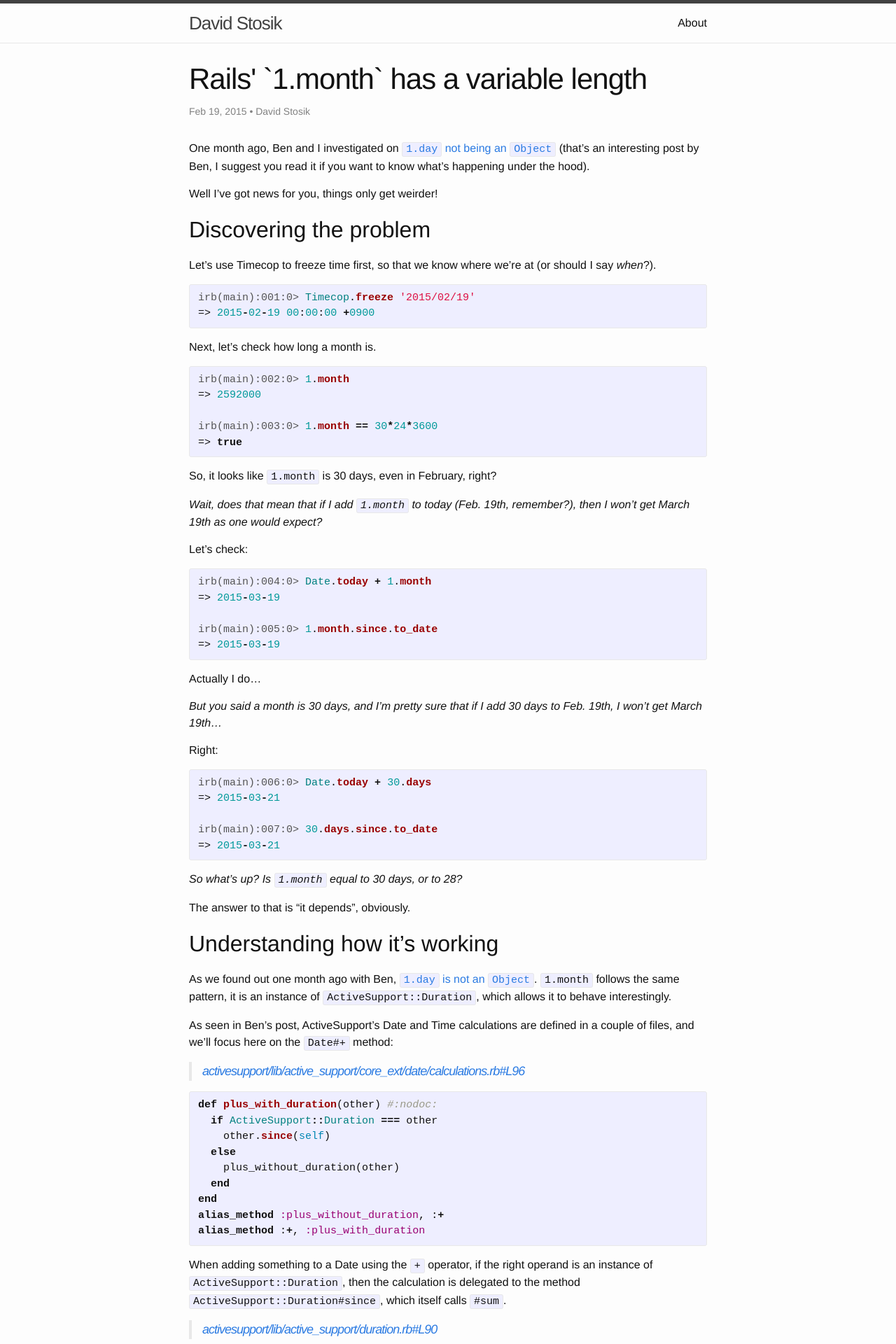
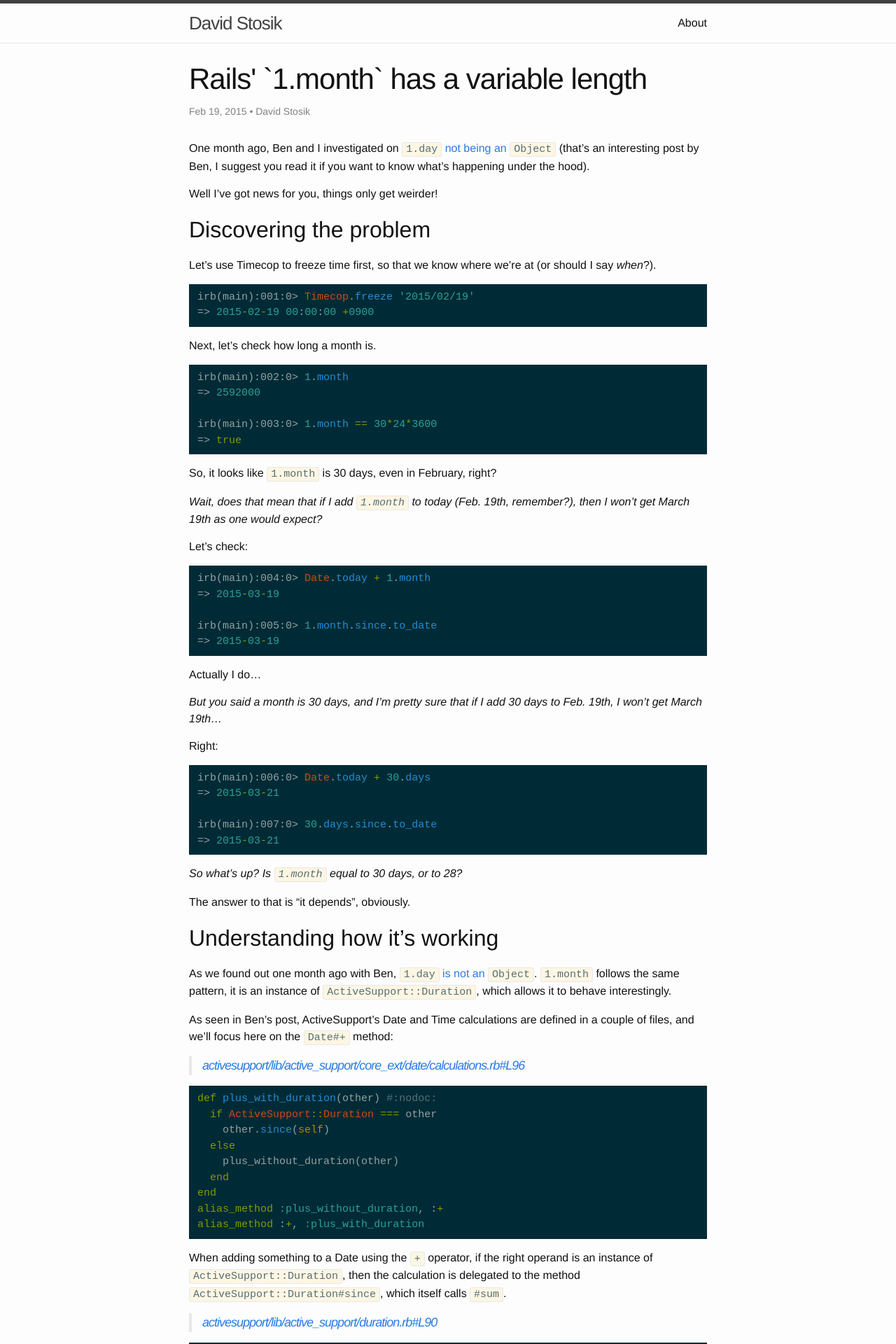
Before and after one commit to davidstosik/davidstosik.github.io, a Jekyll site: the page built from _posts/2015-02-19-rails-1month-variable-length.markdown, in a window 1280 px wide. Shown: the top 1920 px of the page at 70% size. Built offline with Jekyll 4.4.1, drawn with Linux system fonts in a browser that asks for light colours; comment, search, counter and statistics services are not loaded.

Commit message:
Customize code highlighting using Solarized stylesheets.

```diff
--- a/_posts/2015-02-19-rails-1month-variable-length.markdown
+++ b/_posts/2015-02-19-rails-1month-variable-length.markdown
@@ -5,7 +5,7 @@
 ---
 
 One month ago, Ben and I investigated on [`1.day` not being an `Object`][1daynotobject]
-(that's an interesting post by Ben, I suggest you read it if you want to know
+ (that's an interesting post by Ben, I suggest you read it if you want to know
 what's happening under the hood).
 
 Well I've got news for you, things only get weirder!
--- /dev/null
+++ b/_sass/_custom.scss
@@ -0,0 +1,8 @@
+.highlight {
+  code, pre {
+    background-color: transparent;
+    border-width: 0;
+    overflow-x: auto;
+  }
+}
+code { background-color: #fdf6e3; color: #586e75 }
--- a/_sass/_syntax-highlighting.scss
+++ b/_sass/_syntax-highlighting.scss
@@ -1,67 +1,87 @@
-/**
- * Syntax highlighting styles
- */
-.highlight {
-    background: #fff;
-    @extend %vertical-rhythm;
+/* Solarized Dark
 
-    .c     { color: #998; font-style: italic } // Comment
-    .err   { color: #a61717; background-color: #e3d2d2 } // Error
-    .k     { font-weight: bold } // Keyword
-    .o     { font-weight: bold } // Operator
-    .cm    { color: #998; font-style: italic } // Comment.Multiline
-    .cp    { color: #999; font-weight: bold } // Comment.Preproc
-    .c1    { color: #998; font-style: italic } // Comment.Single
-    .cs    { color: #999; font-weight: bold; font-style: italic } // Comment.Special
-    .gd    { color: #000; background-color: #fdd } // Generic.Deleted
-    .gd .x { color: #000; background-color: #faa } // Generic.Deleted.Specific
-    .ge    { font-style: italic } // Generic.Emph
-    .gr    { color: #a00 } // Generic.Error
-    .gh    { color: #999 } // Generic.Heading
-    .gi    { color: #000; background-color: #dfd } // Generic.Inserted
-    .gi .x { color: #000; background-color: #afa } // Generic.Inserted.Specific
-    .go    { color: #888 } // Generic.Output
-    .gp    { color: #555 } // Generic.Prompt
-    .gs    { font-weight: bold } // Generic.Strong
-    .gu    { color: #aaa } // Generic.Subheading
-    .gt    { color: #a00 } // Generic.Traceback
-    .kc    { font-weight: bold } // Keyword.Constant
-    .kd    { font-weight: bold } // Keyword.Declaration
-    .kp    { font-weight: bold } // Keyword.Pseudo
-    .kr    { font-weight: bold } // Keyword.Reserved
-    .kt    { color: #458; font-weight: bold } // Keyword.Type
-    .m     { color: #099 } // Literal.Number
-    .s     { color: #d14 } // Literal.String
-    .na    { color: #008080 } // Name.Attribute
-    .nb    { color: #0086B3 } // Name.Builtin
-    .nc    { color: #458; font-weight: bold } // Name.Class
-    .no    { color: #008080 } // Name.Constant
-    .ni    { color: #800080 } // Name.Entity
-    .ne    { color: #900; font-weight: bold } // Name.Exception
-    .nf    { color: #900; font-weight: bold } // Name.Function
-    .nn    { color: #555 } // Name.Namespace
-    .nt    { color: #000080 } // Name.Tag
-    .nv    { color: #008080 } // Name.Variable
-    .ow    { font-weight: bold } // Operator.Word
-    .w     { color: #bbb } // Text.Whitespace
-    .mf    { color: #099 } // Literal.Number.Float
-    .mh    { color: #099 } // Literal.Number.Hex
-    .mi    { color: #099 } // Literal.Number.Integer
-    .mo    { color: #099 } // Literal.Number.Oct
-    .sb    { color: #d14 } // Literal.String.Backtick
-    .sc    { color: #d14 } // Literal.String.Char
-    .sd    { color: #d14 } // Literal.String.Doc
-    .s2    { color: #d14 } // Literal.String.Double
-    .se    { color: #d14 } // Literal.String.Escape
-    .sh    { color: #d14 } // Literal.String.Heredoc
-    .si    { color: #d14 } // Literal.String.Interpol
-    .sx    { color: #d14 } // Literal.String.Other
-    .sr    { color: #009926 } // Literal.String.Regex
-    .s1    { color: #d14 } // Literal.String.Single
-    .ss    { color: #990073 } // Literal.String.Symbol
-    .bp    { color: #999 } // Name.Builtin.Pseudo
-    .vc    { color: #008080 } // Name.Variable.Class
-    .vg    { color: #008080 } // Name.Variable.Global
-    .vi    { color: #008080 } // Name.Variable.Instance
-    .il    { color: #099 } // Literal.Number.Integer.Long
-}
+For use with Jekyll and Pygments
+
+http://ethanschoonover.com/solarized
+
+SOLARIZED HEX      ROLE
+--------- -------- ------------------------------------------
+base03    #002b36  background
+base01    #586e75  comments / secondary content
+base1     #93a1a1  body text / default code / primary content
+orange    #cb4b16  constants
+red       #dc322f  regex, special keywords
+blue      #268bd2  reserved keywords
+cyan      #2aa198  strings, numbers
+green     #859900  operators, other keywords
+*/
+
+.highlight { background-color: #002b36; color: #93a1a1 }
+.highlight .c { color: #586e75 } /* Comment */
+.highlight .err { color: #93a1a1 } /* Error */
+.highlight .g { color: #93a1a1 } /* Generic */
+.highlight .k { color: #859900 } /* Keyword */
+.highlight .l { color: #93a1a1 } /* Literal */
+.highlight .n { color: #93a1a1 } /* Name */
+.highlight .o { color: #859900 } /* Operator */
+.highlight .x { color: #cb4b16 } /* Other */
+.highlight .p { color: #93a1a1 } /* Punctuation */
+.highlight .cm { color: #586e75 } /* Comment.Multiline */
+.highlight .cp { color: #859900 } /* Comment.Preproc */
+.highlight .c1 { color: #586e75 } /* Comment.Single */
+.highlight .cs { color: #859900 } /* Comment.Special */
+.highlight .gd { color: #2aa198 } /* Generic.Deleted */
+.highlight .ge { color: #93a1a1; font-style: italic } /* Generic.Emph */
+.highlight .gr { color: #dc322f } /* Generic.Error */
+.highlight .gh { color: #cb4b16 } /* Generic.Heading */
+.highlight .gi { color: #859900 } /* Generic.Inserted */
+.highlight .go { color: #93a1a1 } /* Generic.Output */
+.highlight .gp { color: #93a1a1 } /* Generic.Prompt */
+.highlight .gs { color: #93a1a1; font-weight: bold } /* Generic.Strong */
+.highlight .gu { color: #cb4b16 } /* Generic.Subheading */
+.highlight .gt { color: #93a1a1 } /* Generic.Traceback */
+.highlight .kc { color: #cb4b16 } /* Keyword.Constant */
+.highlight .kd { color: #268bd2 } /* Keyword.Declaration */
+.highlight .kn { color: #859900 } /* Keyword.Namespace */
+.highlight .kp { color: #859900 } /* Keyword.Pseudo */
+.highlight .kr { color: #268bd2 } /* Keyword.Reserved */
+.highlight .kt { color: #dc322f } /* Keyword.Type */
+.highlight .ld { color: #93a1a1 } /* Literal.Date */
+.highlight .m { color: #2aa198 } /* Literal.Number */
+.highlight .s { color: #2aa198 } /* Literal.String */
+.highlight .na { color: #93a1a1 } /* Name.Attribute */
+.highlight .nb { color: #B58900 } /* Name.Builtin */
+.highlight .nc { color: #268bd2 } /* Name.Class */
+.highlight .no { color: #cb4b16 } /* Name.Constant */
+.highlight .nd { color: #268bd2 } /* Name.Decorator */
+.highlight .ni { color: #cb4b16 } /* Name.Entity */
+.highlight .ne { color: #cb4b16 } /* Name.Exception */
+.highlight .nf { color: #268bd2 } /* Name.Function */
+.highlight .nl { color: #93a1a1 } /* Name.Label */
+.highlight .nn { color: #93a1a1 } /* Name.Namespace */
+.highlight .nx { color: #93a1a1 } /* Name.Other */
+.highlight .py { color: #93a1a1 } /* Name.Property */
+.highlight .nt { color: #268bd2 } /* Name.Tag */
+.highlight .nv { color: #268bd2 } /* Name.Variable */
+.highlight .ow { color: #859900 } /* Operator.Word */
+.highlight .w { color: #93a1a1 } /* Text.Whitespace */
+.highlight .mf { color: #2aa198 } /* Literal.Number.Float */
+.highlight .mh { color: #2aa198 } /* Literal.Number.Hex */
+.highlight .mi { color: #2aa198 } /* Literal.Number.Integer */
+.highlight .mo { color: #2aa198 } /* Literal.Number.Oct */
+.highlight .sb { color: #586e75 } /* Literal.String.Backtick */
+.highlight .sc { color: #2aa198 } /* Literal.String.Char */
+.highlight .sd { color: #93a1a1 } /* Literal.String.Doc */
+.highlight .s2 { color: #2aa198 } /* Literal.String.Double */
+.highlight .se { color: #cb4b16 } /* Literal.String.Escape */
+.highlight .sh { color: #93a1a1 } /* Literal.String.Heredoc */
+.highlight .si { color: #2aa198 } /* Literal.String.Interpol */
+.highlight .sx { color: #2aa198 } /* Literal.String.Other */
+.highlight .sr { color: #dc322f } /* Literal.String.Regex */
+.highlight .s1 { color: #2aa198 } /* Literal.String.Single */
+.highlight .ss { color: #2aa198 } /* Literal.String.Symbol */
+.highlight .bp { color: #268bd2 } /* Name.Builtin.Pseudo */
+.highlight .vc { color: #268bd2 } /* Name.Variable.Class */
+.highlight .vg { color: #268bd2 } /* Name.Variable.Global */
+.highlight .vi { color: #268bd2 } /* Name.Variable.Instance */
+.highlight .il { color: #2aa198 } /* Literal.Number.Integer.Long */
--- a/css/main.scss
+++ b/css/main.scss
@@ -48,5 +48,6 @@
 @import
         "base",
         "layout",
-        "syntax-highlighting"
+        "syntax-highlighting",
+        "custom"
 ;
```
